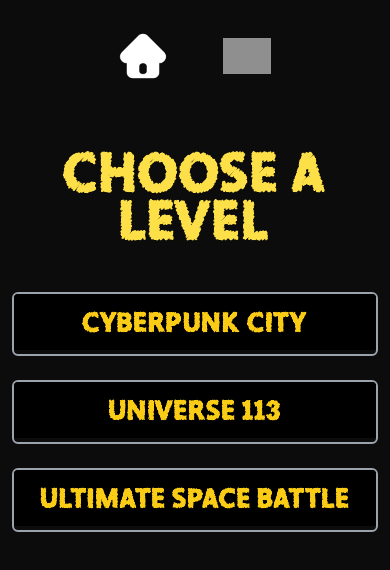
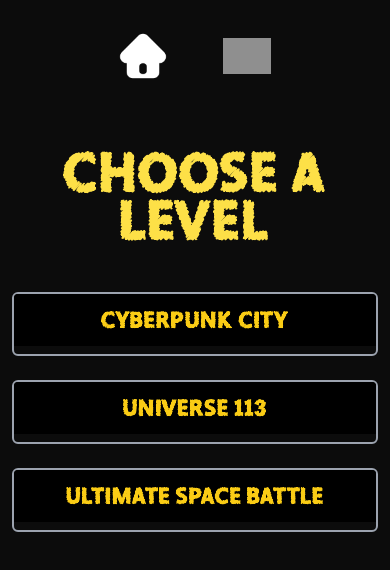
Before and after one commit to AminuMado/photo-tagging-app, a React (Create React App) app: page / in a window 390 px wide. Shown: the top 570 px of the page. Built offline with nearby package versions, Linux system fonts and the light colour scheme; grey boxes are pictures that could not be loaded.

Commit message:
responsive design style changes

```diff
--- a/src/Components/Level/LevelCard.jsx
+++ b/src/Components/Level/LevelCard.jsx
@@ -3,12 +3,12 @@ import React from "react";
 const LevelCard = (props) => {
   return (
     <div
-      className=" font-bold flex flex-col w-[600px] h-16 min-w-[250px] items-center justify-center m-3 overflow-clip border-2 rounded-md
-      border-gray-400 relative hover:scale-105 duration-300 cursor-pointer md:h-96"
+      className=" font-bold flex flex-col w-[500px] h-16 min-w-[250px] items-center justify-center m-3 overflow-clip border-2 rounded-md
+      border-gray-400 relative hover:scale-105 duration-300 cursor-pointer md:h-80"
       onClick={props.clicked}
     >
       <img src={props.image} alt={props.name} className="hidden md:block" />
-      <h1 className="absolute z-10 top-0 text-yellow-400 text-2xl p-3 bg-black w-full text-center">
+      <h1 className="absolute z-10 top-0 text-yellow-400 text-xl p-3 bg-black w-full text-center md:text-2xl">
         {props.name}
       </h1>
     </div>
```
